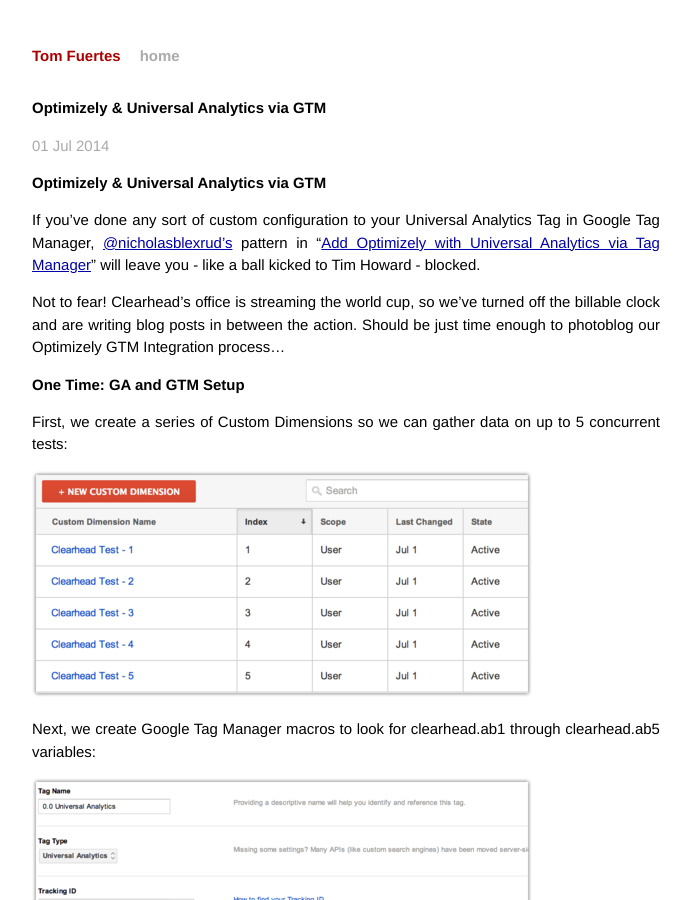
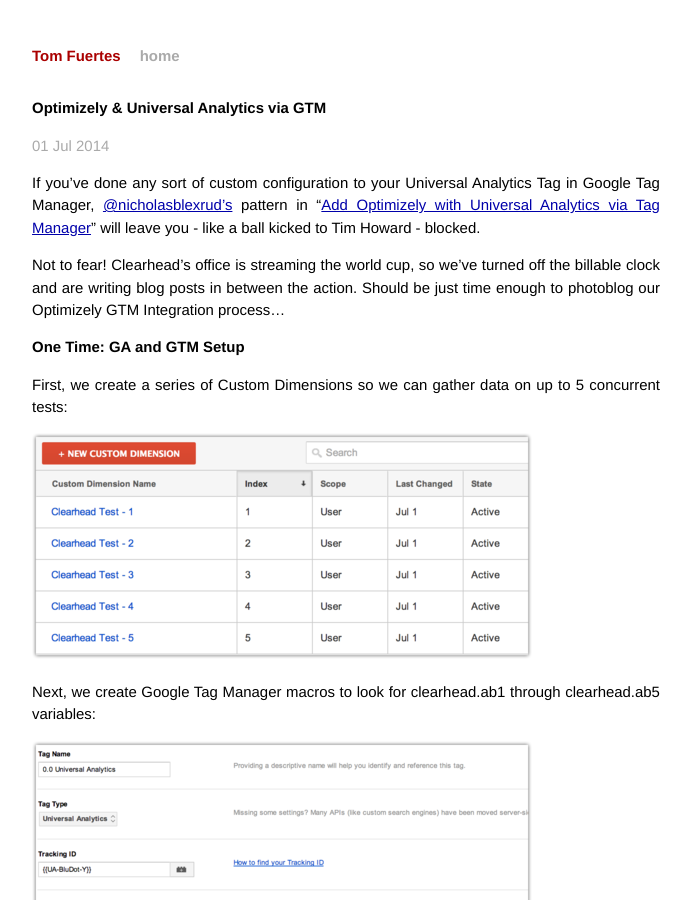
Before and after one commit to tomfuertes/tomfuert.es, a Jekyll site: the page built from _posts/2014-07-01-optimizely-universal-analytics-via-gtm.md, in a window 1280 px wide and 900 px high. Shown: the whole window, without its empty margins (294-985 px from the left). Built offline with Jekyll 4.4.1, drawn with Linux system fonts in a browser that asks for light colours; Markdown is read by kramdown in place of the engine named in the settings.

Commit message:
rm duplicate h1s

```diff
--- a/_posts/2014-07-01-optimizely-universal-analytics-via-gtm.md
+++ b/_posts/2014-07-01-optimizely-universal-analytics-via-gtm.md
@@ -4,8 +4,6 @@ title:  "Optimizely & Universal Analytics via GTM"
 date:   2014-07-01 11:00:00
 <!-- categories: analytics -->
 ---
-
-# Optimizely & Universal Analytics via GTM
 
 If you've done any sort of custom configuration to your Universal Analytics Tag in Google Tag Manager, [@nicholasblexrud's](https://twitter.com/nicholasblexrud) pattern in "[Add Optimizely with Universal Analytics via Tag Manager](http://www.swellpath.com/2014/04/integrating-optimizely-google-analytics-via-google-tag-manager/)" will leave you - like a ball kicked to Tim Howard - blocked.
 
```
Also changed, not shown: _posts/2014-06-25-clearhead-snippets.md (+0 -2 lines).
